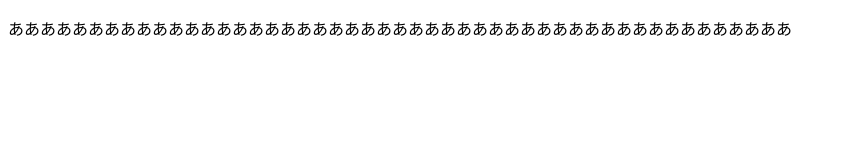
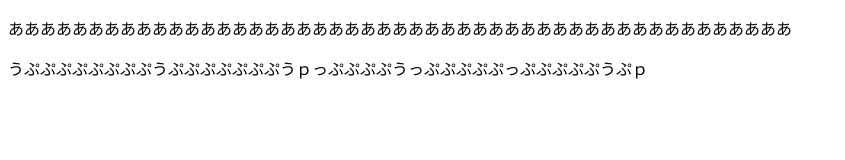
Before and after one commit to Nrtkkkkk/test, a plain HTML site: page index.html in a window 1280 px wide. Shown: the whole page, without its empty margins (0-845 px from the left). Drawn offline with Linux system fonts and the light colour scheme.

Commit message:
３回目のコミット

```diff
--- a/index.html
+++ b/index.html
@@ -8,5 +8,6 @@
 </head>
 <body>
     <p>あああああああああああああああああああああああああああああああああああああああああああああああああ</p>
+    <p>うぷぷぷぷぷぷぷぷうぷぷぷぷぷぷぷうｐっぷぷぷぷうっぷぷぷぷぷっぷぷぷぷぷうぷｐ</p>
 </body>
 </html>
```
Also changed, not shown: 1 other file.
